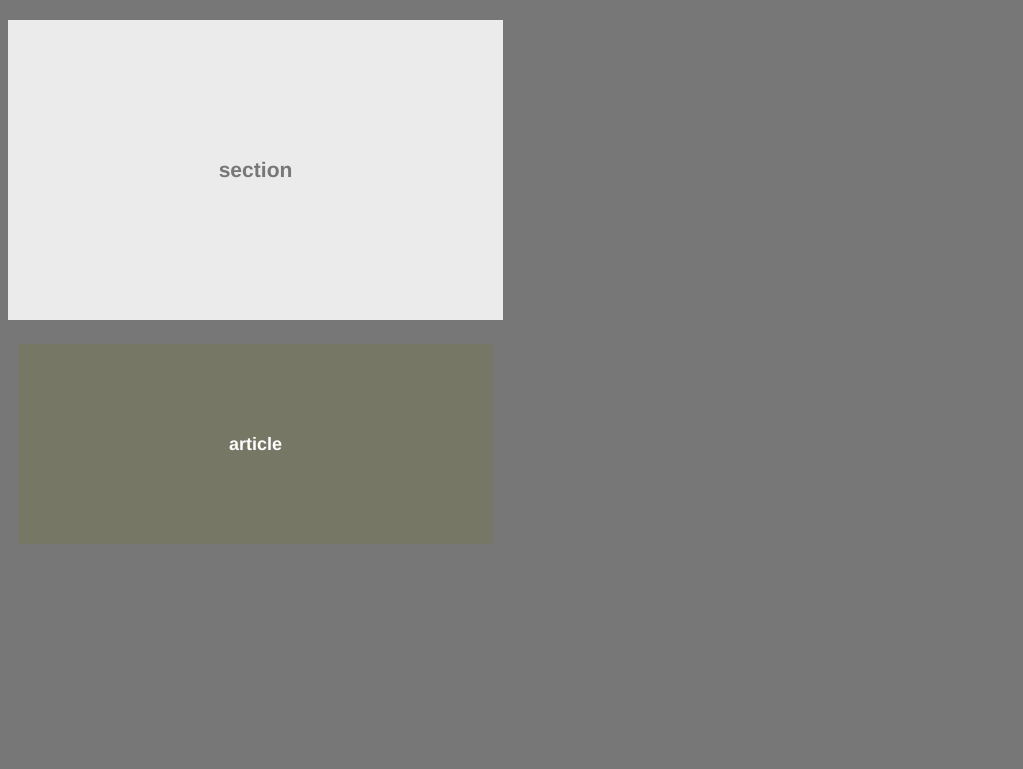
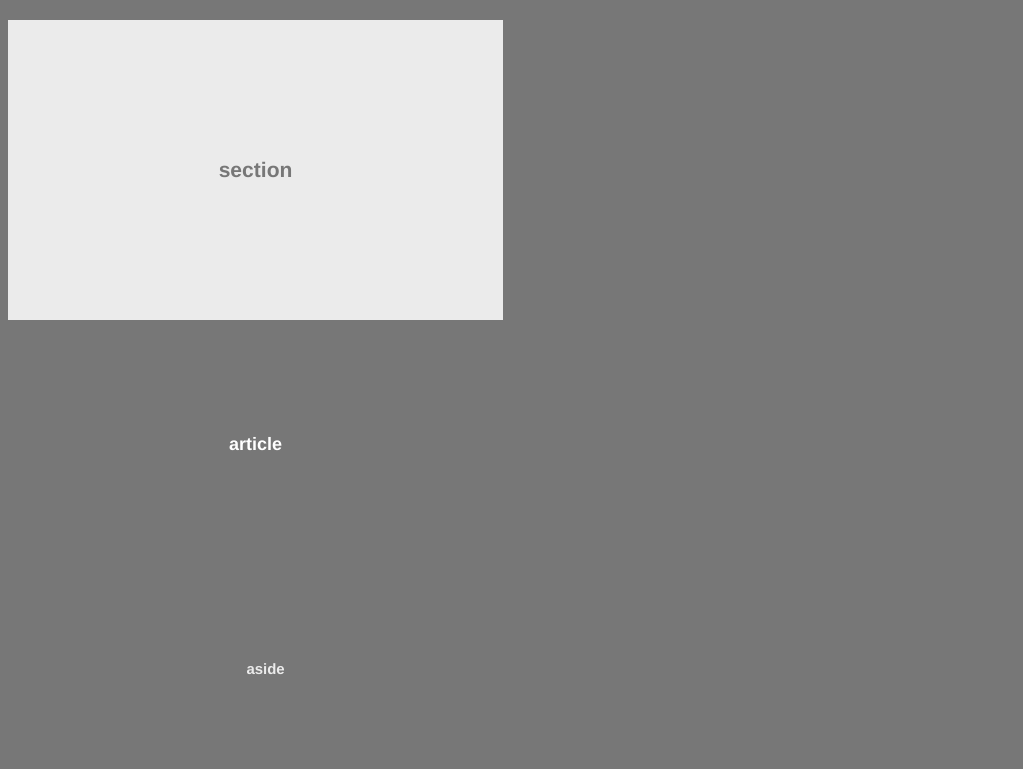
Before and after one commit to kteacherbecomescoder/HW-Wireframe, a plain HTML site: page index.html in a window 1280 px wide. Shown: the part 183-952 px from the top of the page, without its empty margins (0-1023 px from the left). Drawn offline with Linux system fonts and the light colour scheme.

Commit message:
third commit not done

```diff
--- a/index.html
+++ b/index.html
@@ -1,28 +1,31 @@
 <!DOCTYPE html>
 <html lang="en">
+
 <head>
     <meta charset="UTF-8">
     <meta name="viewport" content="width=device-width, initial-scale=1.0">
     <meta http-equiv="X-UA-Compatible" content="ie=edge">
     <title>Home Work 1</title>
 
-    <link rel= "stylesheet" type="text/css" href="style.css">
+    <link rel="stylesheet" type="text/css" href="style.css">
 </head>
+
 <body>
     <header>header</header>
 
-    <div>
-        <section>
-             <h2>nav</h2>
+
+        <nav><h2>nav</h2></nav>
 
 
-                <h3>section</h3>
 
-                  <h4>article</h4>
 
-                    <h5>aside</h5>
+       <section><h3>section</h3></section>
 
-        </section>
+        <article><h4>article</h4><article></article>
+
+        <aside><h5>aside</h5></aside>
+
+
 
 
 
@@ -30,4 +33,5 @@
     </div>
 
 </body>
+
 </html>
--- a/style.css
+++ b/style.css
@@ -18,7 +18,7 @@ header {
     text-align: center
 }
 
-h2 {
+nav {
     background: #ebebee;
     width: 495px;
     text-align: center;
@@ -26,24 +26,23 @@ h2 {
     width: 960px;
 }
 
-h3 {
+section {
     background:  #ebebeb;
     width: 495px;
     text-align: center;
     line-height: 300px;
 }
 
-h4 {
-    background:#776;
+article {
+    background:#777;
     width: 475px;
     color: white;
     line-height: 200px;
     text-align: center;
-    margin-bottom: 700px;
     margin-left: 10px;
 }
 
-h5 {
+aside {
     color: #ebebeb;
     width: 495px;
     line-height: 200px;
```
